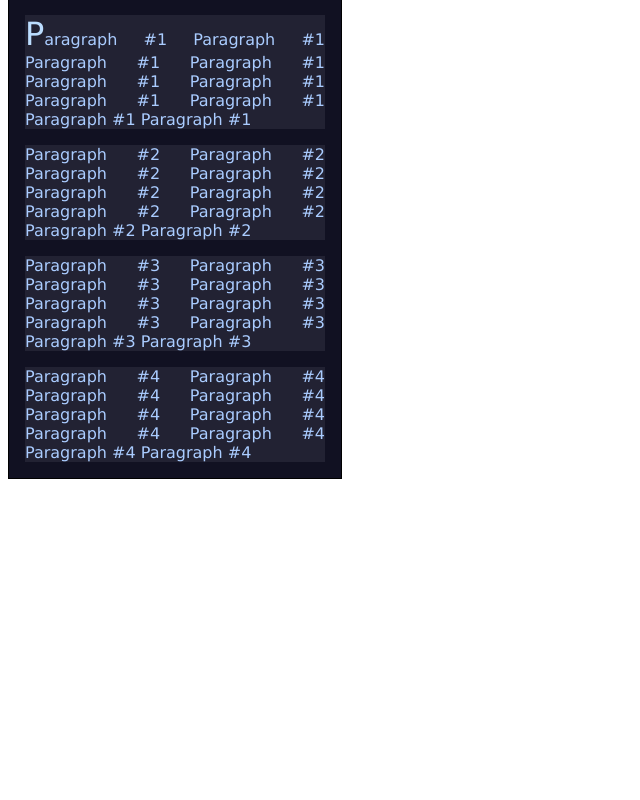
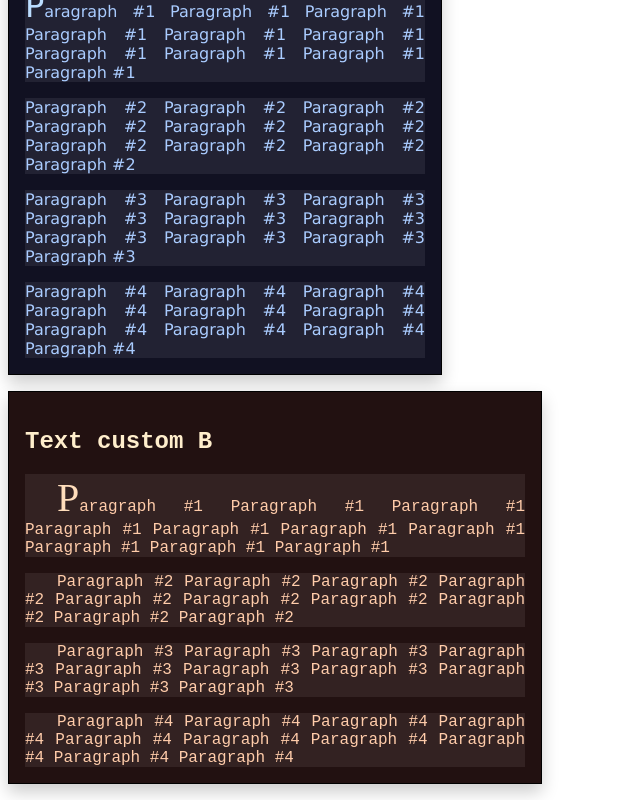
Before and after one commit to danmt/accessible-text, an Angular app: page / in a window 1280 px wide. Shown: the part 361-1161 px from the top of the page, without its empty margins (0-640 px from the left). Before the commit the page ends 848 px from the top, so only its background shows below. Built offline with nearby package versions, Linux system fonts and the light colour scheme.

Commit message:
created another theme for the text

```diff
--- a/src/app/app.component.html
+++ b/src/app/app.component.html
@@ -8,14 +8,26 @@
     <app-text [innerContent]="text"></app-text>
   </section>
 
-  <section aria-labelledby="text-with-custom-style-title" class="styled">
-    <h2 id="text-with-custom-style-title">Text with custom styles</h2>
+  <section aria-labelledby="text-custom-a-title" class="custom-a card">
+    <h2 id="text-custom-a-title">Text custom A</h2>
     <app-text [innerContent]="text">
       <ng-template #paragraphTemplate let-ctx>
-        <p class="custom-paragraph" [ngClass]="{ first: ctx.first }">
+        <p class="custom-a__paragraph" [ngClass]="{ first: ctx.first }">
           {{ ctx.paragraph }}
         </p>
-        <div *ngIf="!ctx.last" class="custom-separator"></div>
+        <div *ngIf="!ctx.last" class="custom-a__separator"></div>
+      </ng-template>
+    </app-text>
+  </section>
+
+  <section aria-labelledby="text-custom-b-title" class="custom-b card">
+    <h2 id="text-custom-b-title">Text custom B</h2>
+    <app-text [innerContent]="text">
+      <ng-template #paragraphTemplate let-ctx>
+        <p class="custom-b__paragraph" [ngClass]="{ first: ctx.first }">
+          {{ ctx.paragraph }}
+        </p>
+        <div *ngIf="!ctx.last" class="custom-b__separator"></div>
       </ng-template>
     </app-text>
   </section>
--- a/src/app/app.component.scss
+++ b/src/app/app.component.scss
@@ -1,13 +1,20 @@
-.styled {
+section {
+  margin-bottom: 1rem;
+}
+
+.card {
+  box-shadow: 0 8px 16px 0 rgba(0, 0, 0, 0.2);
+}
+
+.custom-a {
   font-family: Verdana, Geneva, Tahoma, sans-serif;
   border: 1px solid black;
   background-color: #111122;
   color: #cceeff;
   padding: 1rem;
-  width: 300px;
-}
+  width: 400px;
 
-.custom-paragraph {
+  &__paragraph {
     background-color: #222233;
     color: #aaccff;
     margin: 0;
@@ -21,6 +28,36 @@
     }
   }
 
-.custom-separator {
+  &__separator {
     height: 1rem;
   }
+}
+
+.custom-b {
+  font-family: 'Courier New', Courier, monospace;
+  border: 1px solid black;
+  background-color: #221111;
+  color: #ffeecc;
+  padding: 1rem;
+  width: 500px;
+
+  &__paragraph {
+    background-color: #332222;
+    color: #ffccaa;
+    margin: 0;
+    text-align: justify;
+    text-indent: 2rem;
+
+    &.first {
+      &::first-letter {
+        font-size: 250%;
+        font-family: 'Times New Roman', Times, serif;
+        color: #ffddbb;
+      }
+    }
+  }
+
+  &__separator {
+    height: 1rem;
+  }
+}
```
Lines whose indentation alone changed are shown as unchanged.
